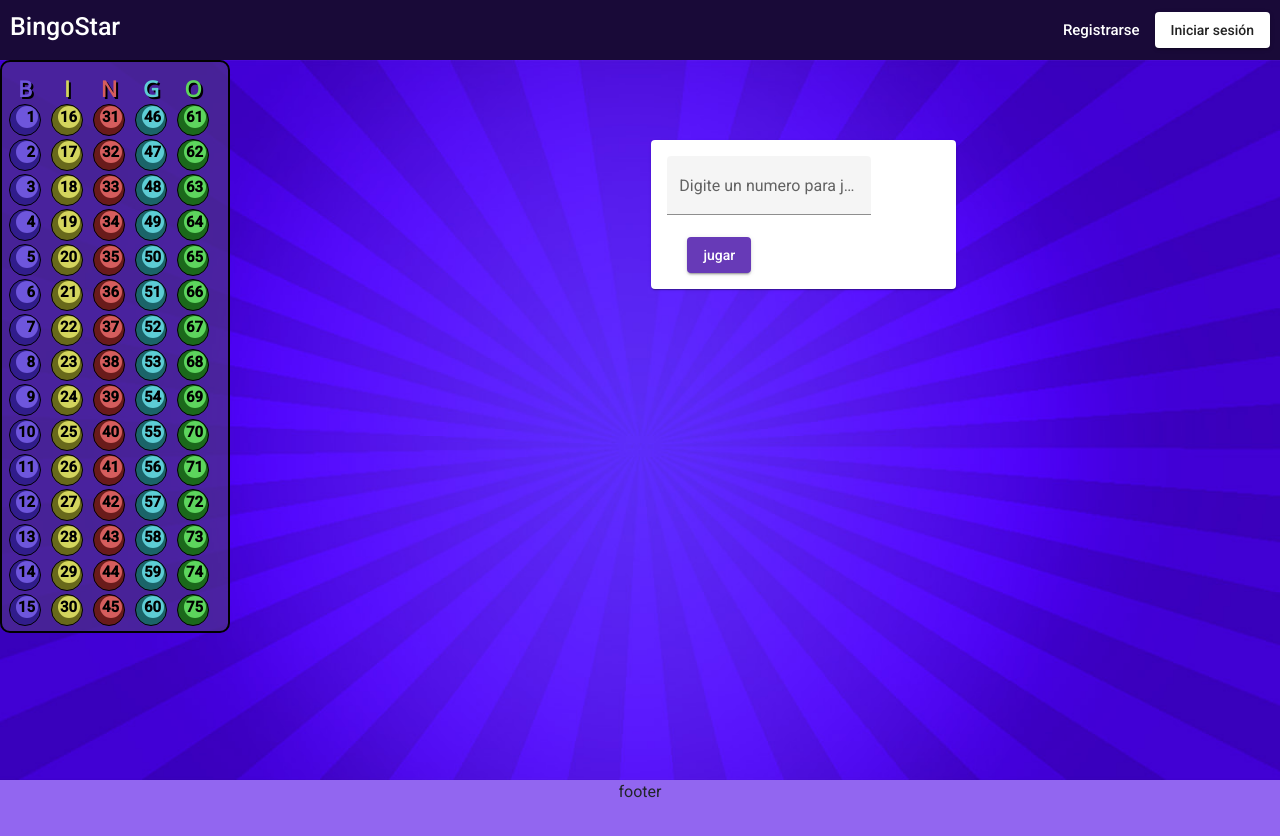
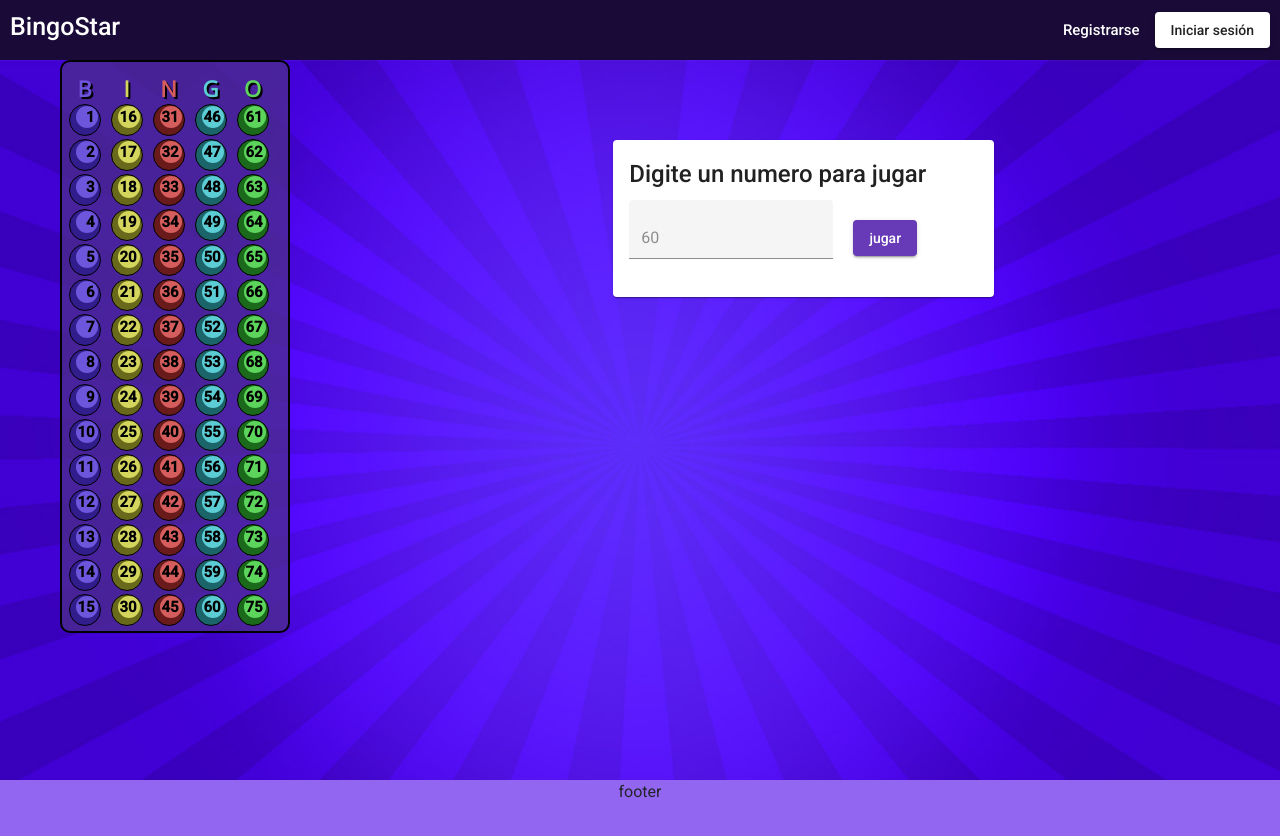
Before and after one commit to IngKB/bingofront, an Angular app: page /admin/home/juego in a window 1280 px wide. Shown: the top 836 px of the page. Built offline with nearby package versions, Linux system fonts and the light colour scheme.

Commit message:
correccion

```diff
--- a/src/app/pages/Admin-pages/admin-juego/admin-juego.component.css
+++ b/src/app/pages/Admin-pages/admin-juego/admin-juego.component.css
@@ -11,8 +11,11 @@
   .mar{
     margin-left: 20px ;
   }
-
+  .tablero{
+    margin-left: 20%;
+    height: 100%;
+  }
   .content mat-card {
-    width: 32%;
+    width: 40%;
      margin: 80px auto;
   }
--- a/src/app/pages/Admin-pages/admin-juego/admin-juego.component.html
+++ b/src/app/pages/Admin-pages/admin-juego/admin-juego.component.html
@@ -1,5 +1,5 @@
 <div class="content">
-<div class="contenedor">
+  <div class="contenedor">
     <div class="row">
       <div class="col-12 col-sm-6 col-md-3">
         <div class="tablero">
@@ -8,11 +8,13 @@
       </div>
       <div class="col-10 col-sm-9 col-md-13">
         <mat-card>
-            <mat-form-field class="example-full-width" appearance="fill">
-                <mat-label>Digite un numero para jugar</mat-label>
-                <input matInput placeholder="60" value="" type ="number">
-              </mat-form-field>
-   <button mat-raised-button color="primary"  class="mar"> jugar </button>
+          <mat-card-title>
+            Digite un numero para jugar
+          </mat-card-title>
+          <mat-form-field class="example-full-width" appearance="fill">
+            <input matInput placeholder="60" value="" type="number">
+          </mat-form-field>
+          <button mat-raised-button color="primary" class="mar"> jugar </button>
         </mat-card>
       </div>
     </div>
--- a/src/app/pages/Jugador-pages/jugar/jugar.component.html
+++ b/src/app/pages/Jugador-pages/jugar/jugar.component.html
@@ -3,16 +3,21 @@
     <h3>Bingo!</h3>
   </mat-card-title>
   <div *ngIf="!eventoEnJuego">
-    <app-proximo-evento ></app-proximo-evento>
+    <app-proximo-evento></app-proximo-evento>
     <p class="aviso">
-        Tienes ({{numCartones}}) cartones
+      Tienes ({{numCartones}}) cartones
     </p>
     <p>
       Compra tus cartones para participar en el siguiente sorteo
     </p>
+    <mat-card-actions>
+      <button mat-button class="comprar" (click)="irCompras()"> Comprar cartones</button>
+    </mat-card-actions>
   </div>
 
-  <mat-card-actions>
-    <button mat-button class="comprar" (click)="irCompras()" > Comprar cartones</button>
-  </mat-card-actions>
+  <div *ngIf="eventoEnJuego">
+    <mat-card-actions>
+      <button mat-button class="comprar" (click)="jugar()" > Comenzar a jugar!</button>
+    </mat-card-actions>
+  </div>
 </mat-card>
--- a/src/app/pages/Jugador-pages/jugar/jugar.component.ts
+++ b/src/app/pages/Jugador-pages/jugar/jugar.component.ts
@@ -24,8 +24,9 @@ export class JugarComponent implements OnInit {
     const id = this.loginService.getItem('Id');
     this.eventoService.getEventos().subscribe(val=>{
       if(val.estado==0){
-
-        console.log(val.evento);
+       if(val.evento.estado == "Activo"){
+         this.eventoEnJuego = true;
+       }
       }
     });
     this.cartonService.obtenerCartones(id).subscribe(val=>{
@@ -37,5 +38,9 @@ export class JugarComponent implements OnInit {
     this.router.navigateByUrl('/userhome/cartones');
   }
 
+  jugar(){
+    this.router.navigateByUrl('/juegoPrincipal');
+  }
+
 
 }
--- a/src/app/shared/models/eventoBingo.entity.ts
+++ b/src/app/shared/models/eventoBingo.entity.ts
@@ -2,7 +2,7 @@ import { PartidoBingo } from "./partidaBingo.entity";
 
 export class EventoBingo{
   id:number;
-  FechaInicio:Date;
-  Estado:String;
-  Partidas:PartidoBingo[];
+  fechaInicio:Date;
+  estado:String;
+  partidas:PartidoBingo[];
 }
```
